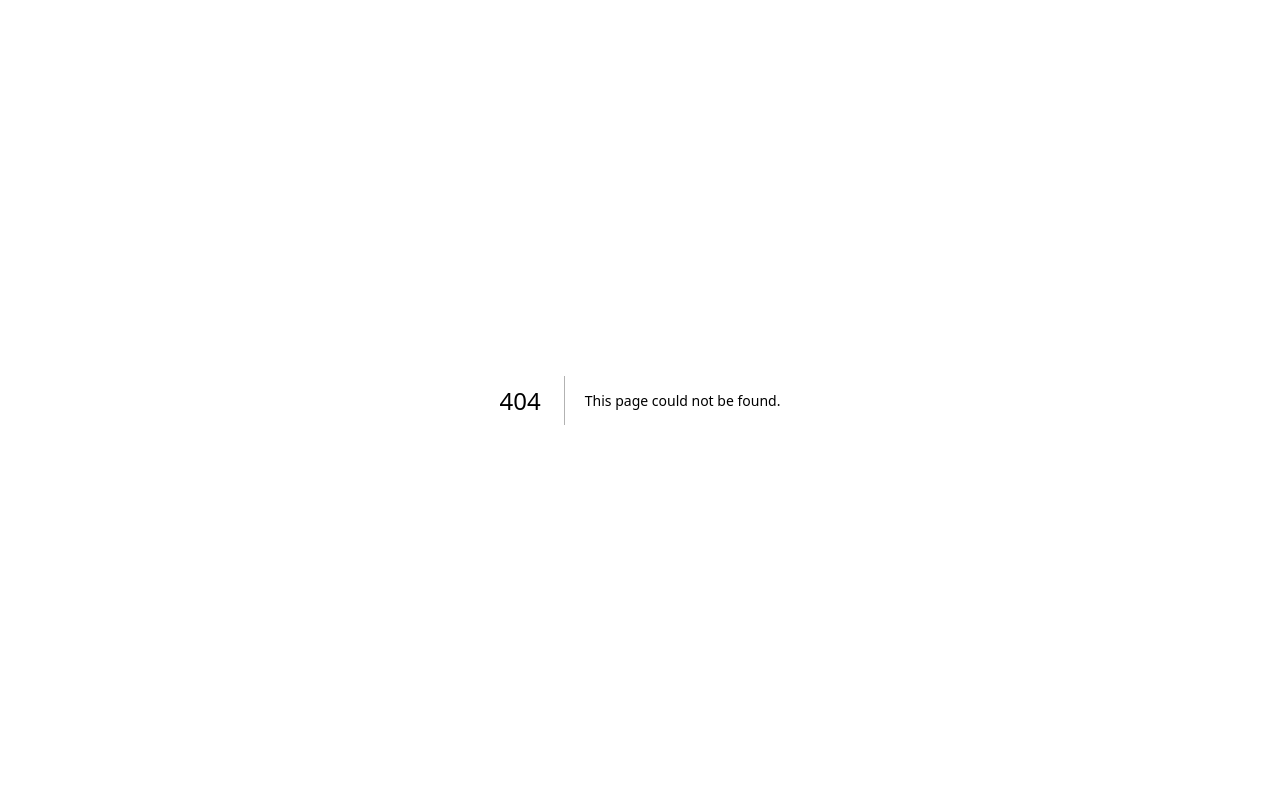
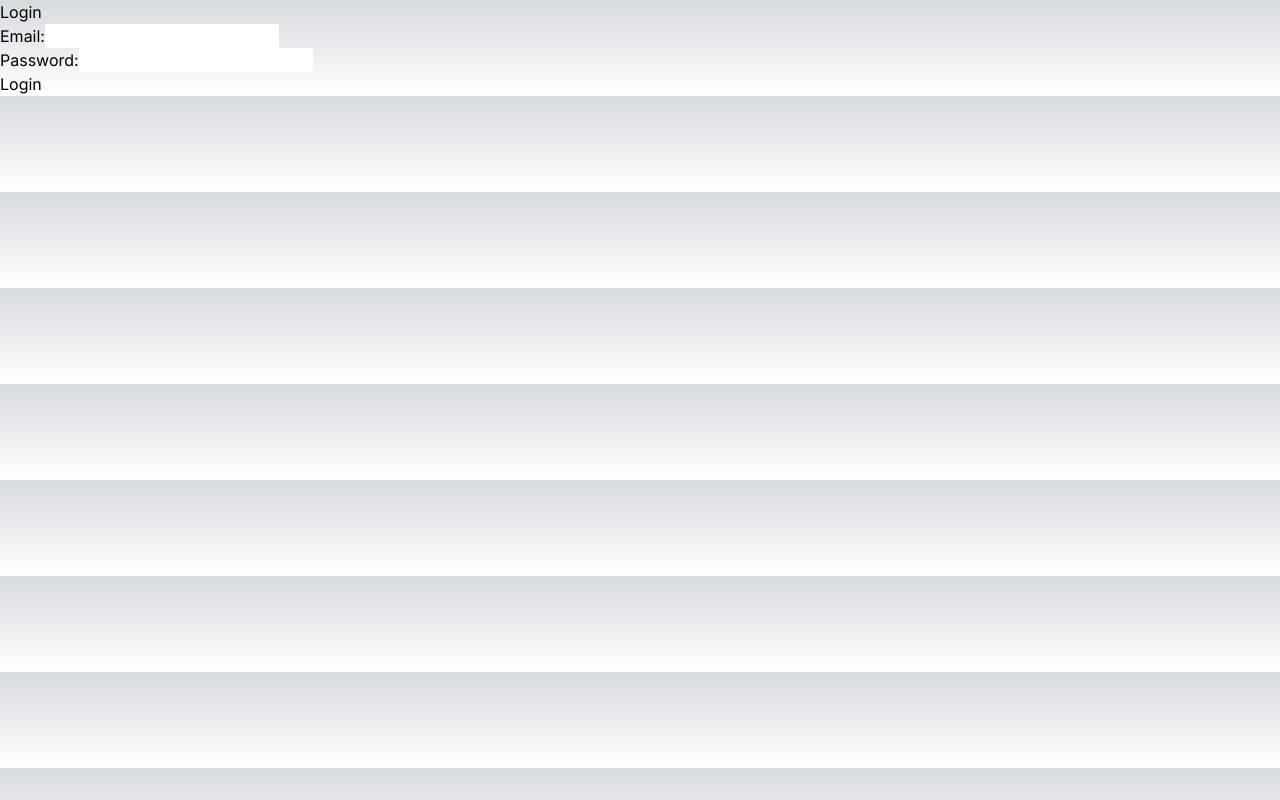
Before and after one commit to EduContin/forum, a Next.js app: page /login in a window 1280 px wide. Before the commit this address had no page. Built offline with nearby package versions, Linux system fonts and the light colour scheme.

Commit message:
chore: Add login page component with form and error handling

```diff
--- /dev/null
+++ b/app/login/page.tsx
@@ -0,0 +1,65 @@
+"use client";
+
+import React, { useState } from "react";
+import { useRouter } from "next/navigation";
+
+export default function Login() {
+  const [email, setEmail] = useState("");
+  const [password, setPassword] = useState("");
+  const [error, setError] = useState("");
+  const router = useRouter();
+
+  const handleSubmit = async (e: { preventDefault: () => void }) => {
+    e.preventDefault();
+    setError("");
+
+    try {
+      const response = await fetch("/api/v1/login", {
+        method: "POST",
+        headers: { "Content-Type": "application/json" },
+        body: JSON.stringify({ email, password }),
+      });
+
+      if (response.ok) {
+        const data = await response.json();
+        // TODO: Store the token in localStorage or a secure cookie
+        localStorage.setItem("token", data.token);
+        router.push("/dashboard"); // Redirect to dashboard after successful login
+      } else {
+        setError("Invalid email or password");
+      }
+    } catch (error) {
+      setError("An error occurred. Please try again.");
+    }
+  };
+
+  return (
+    <div className="login-container">
+      <h1>Login</h1>
+      <form onSubmit={handleSubmit}>
+        <div>
+          <label htmlFor="email">Email:</label>
+          <input
+            type="email"
+            id="email"
+            value={email}
+            onChange={(e) => setEmail(e.target.value)}
+            required
+          />
+        </div>
+        <div>
+          <label htmlFor="password">Password:</label>
+          <input
+            type="password"
+            id="password"
+            value={password}
+            onChange={(e) => setPassword(e.target.value)}
+            required
+          />
+        </div>
+        {error && <p className="error">{error}</p>}
+        <button type="submit">Login</button>
+      </form>
+    </div>
+  );
+}
```
